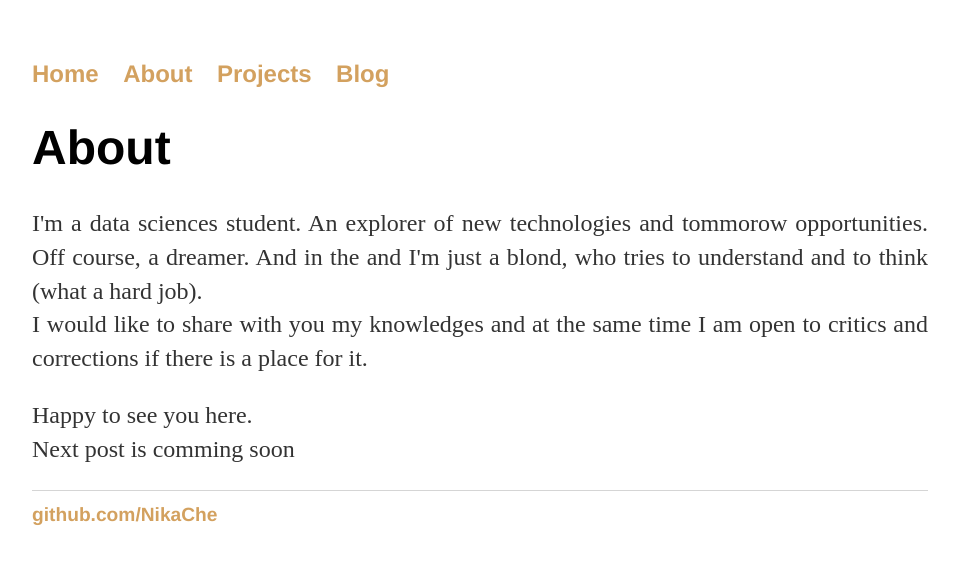
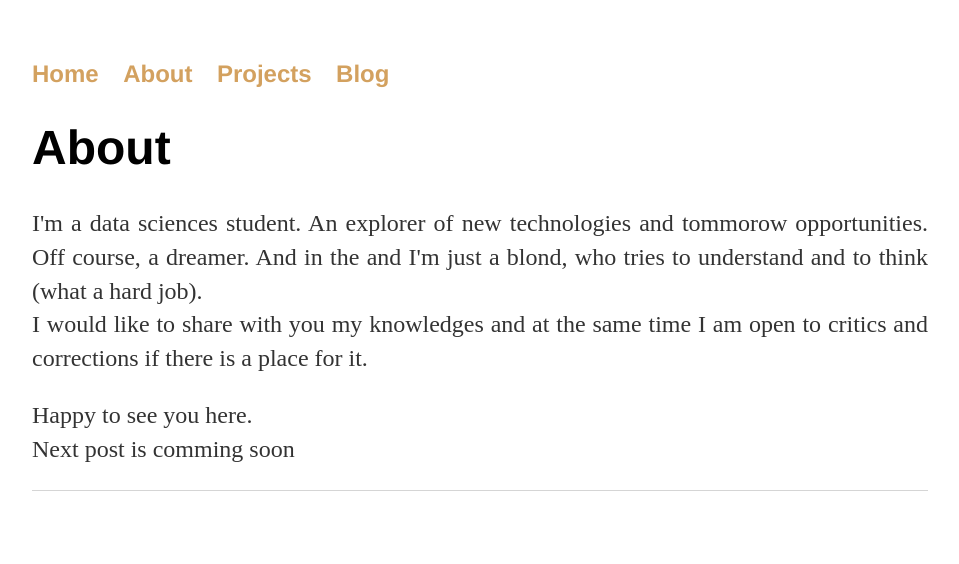
Before and after one commit to NikaChe/nikache.github.io, a Jekyll site: the page built from about/index.html, in a window 1280 px wide. Shown: the top 564 px of the page, without its empty margins (160-1119 px from the left). Built offline with Jekyll 4.4.1, drawn with Linux system fonts in a browser that asks for light colours.

Commit message:
Update default.html

```diff
--- a/_layouts/default.html
+++ b/_layouts/default.html
@@ -20,9 +20,7 @@
 
 			</div><!-- /.container -->
 			<footer>
-	    		<ul>
-	        		<li><a href="https://github.com/NikaCHe">github.com/NikaChe</a></li>
-				</ul>
+
 			</footer>
 		</body>
 	</html>
```
